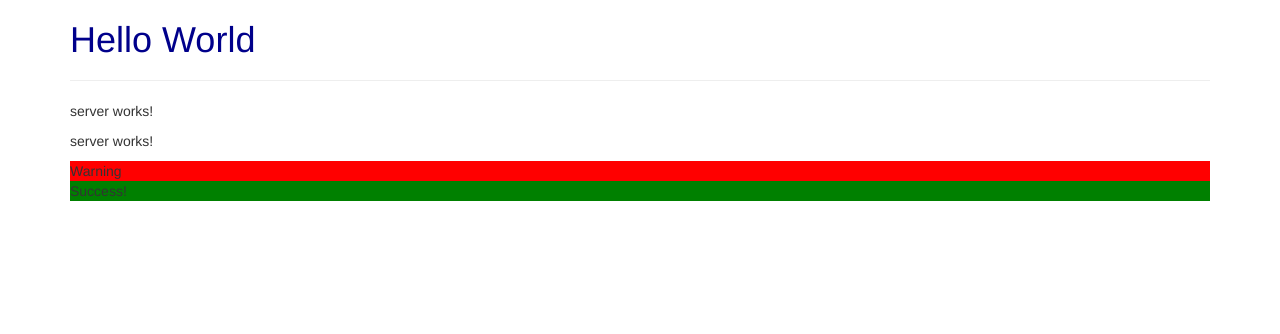
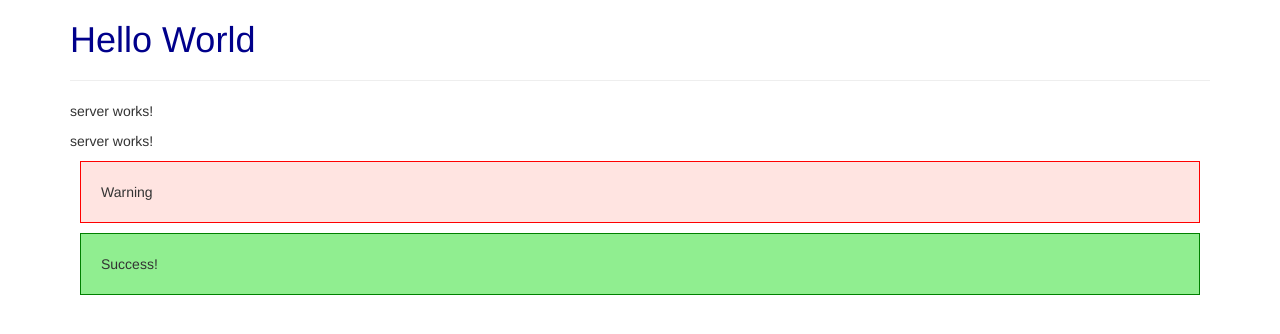
Before and after one commit to edezekiel/angular-complete-guide, an Angular app: page / in a window 1280 px wide. Shown: the top 334 px of the page. Built offline with nearby package versions, Linux system fonts and the light colour scheme.

Commit message:
Improve alert styling

```diff
--- a/src/app/success/success.component.css
+++ b/src/app/success/success.component.css
@@ -1,4 +1,6 @@
 .success {
-  width: 100%;
-  background-color: green;
+  padding: 2rem;
+  margin: 1rem;
+  background-color: lightgreen;
+  border: 1px solid green;
 }
--- a/src/app/warning/warning.component.css
+++ b/src/app/warning/warning.component.css
@@ -1,4 +1,6 @@
 .warning {
-  width: 100%;
-  background-color: red;
+  padding: 2rem;
+  margin: 1rem;
+  background-color: mistyrose;
+  border: 1px solid red;
 }
```
